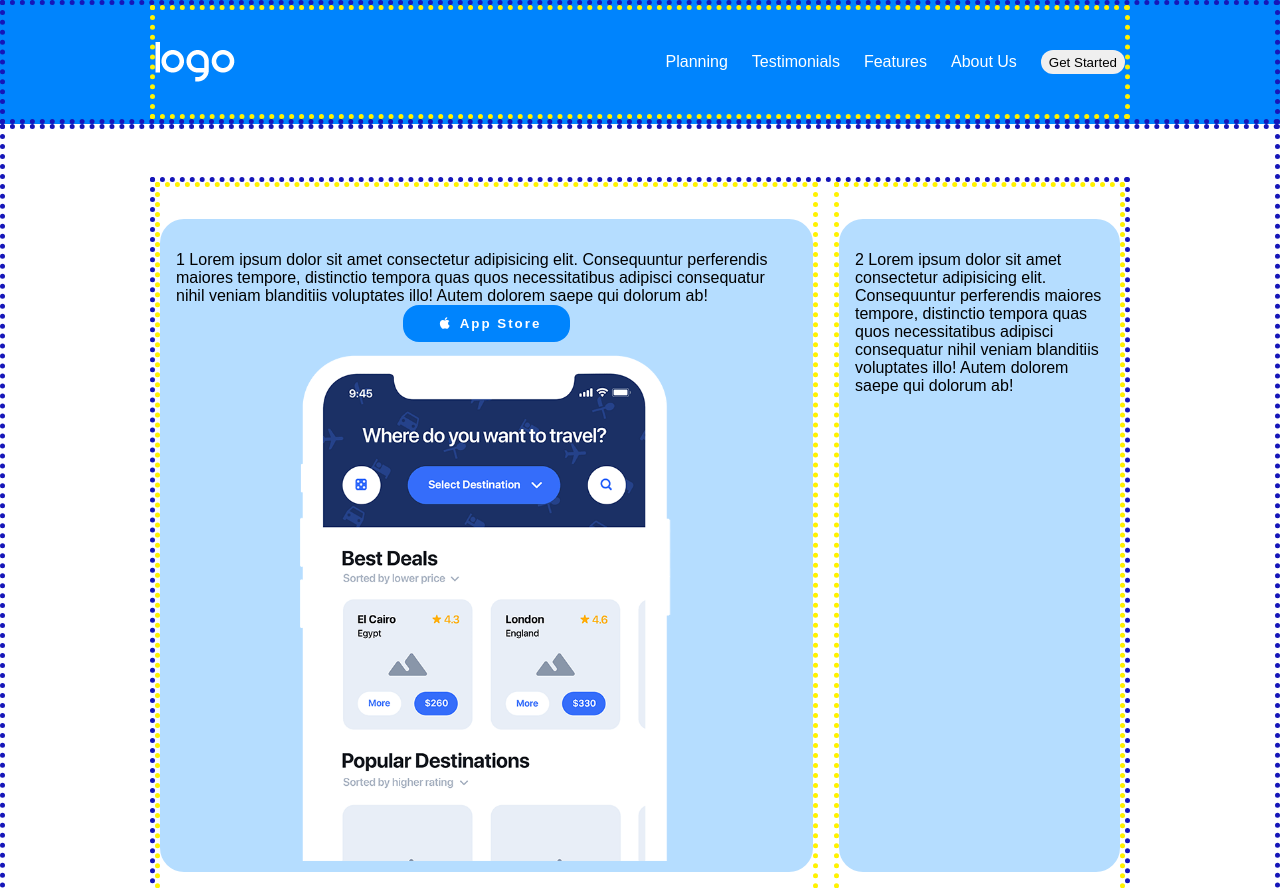
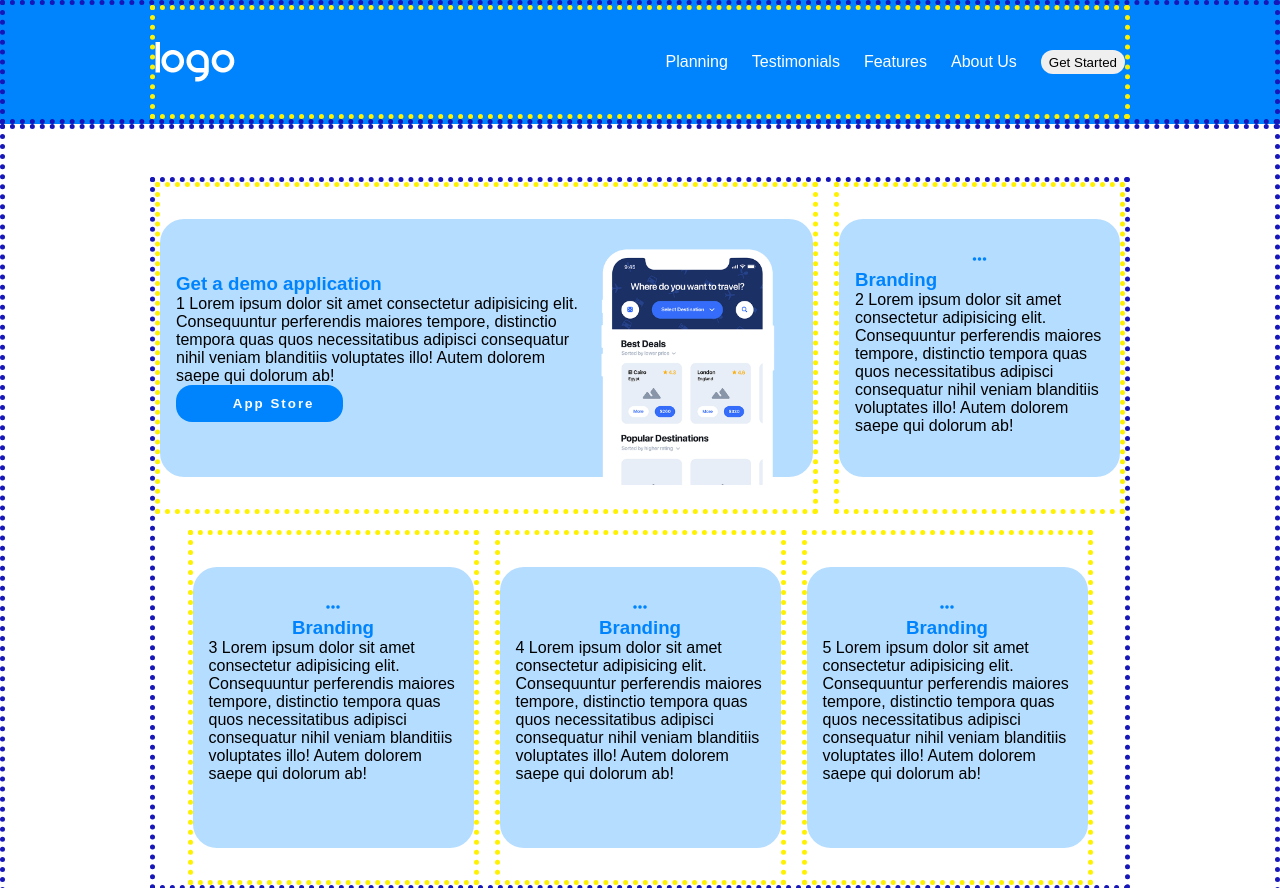
Before and after one commit to PietroFiori91/htmlcss-responsive-layout, a plain HTML site: page index.html in a window 1280 px wide. Shown: the top 888 px of the page. Drawn offline with Linux system fonts and the light colour scheme.

Commit message:
colori + btn classi

```diff
--- a/css/style.css
+++ b/css/style.css
@@ -73,6 +73,10 @@ section {
 
 .color-secondary {
   color: var(--secondary-color);
+}
+
+.color-primary {
+  color: var(--primary-color);
 }
 
 .basic-btn {
@@ -181,6 +185,13 @@ nav i {
   padding: var(--primary-gap);
 }
 
+.text-align {
+  text-align: center;
+}
+
+.section-1 i {
+  color: var(--primary-color);
+}
 /* section 2 */
 /* -------------
 -------------
@@ -463,13 +474,20 @@ footer p {
   }
 
   .flex-col-s1 {
-    /* display: flex;
-    flex-direction: row; */
+    aspect-ratio: 2/1;
+    display: flex;
+    /* flex-direction: row; */
   }
 
   .flex-card {
+    flex-grow: 1;
+    flex-basis: 0;
+    flex-direction: row;
   }
 
+  .section-1 img {
+    width: 35%;
+  }
   /* section 2 */
   /* -----------
 -----------
--- a/index.html
+++ b/index.html
@@ -77,39 +77,64 @@
                 <div class="row">
                     <div class="col border-2 primary-gap-1 col-2-3 flex-col-s1">
                         <div class="card flex-card">
-                            <p>1 Lorem ipsum dolor sit amet consectetur adipisicing elit.
+                            <div>
+                                <p>
+                                <h3 class="color-primary">Get a demo application</h3>1 Lorem ipsum dolor sit amet
+                                consectetur
+                                adipisicing elit.
                                 Consequuntur
                                 perferendis maiores tempore, distinctio tempora quas quos necessitatibus adipisci
-                                consequatur nihil veniam blanditiis voluptates illo! Autem dolorem saepe qui dolorum ab!
-                            </p>
-                            <button class="basic-blue-btn"><i class="fa-brands fa-apple"></i>App Store</button>
+                                consequatur nihil veniam blanditiis voluptates illo! Autem dolorem saepe qui dolorum
+                                ab!
+                                </p>
+                                <button class="basic-blue-btn"><i class="fa-brands fa-apple"></i>App Store</button>
+                            </div>
                             <img class="section1-img" src="./img/phone.png" alt="phone-img">
                         </div>
 
                     </div>
                     <div class="col border-2 primary-gap-1 col-1-3 table">
-                        <div class="card card-table">2 Lorem ipsum dolor sit amet consectetur adipisicing elit.
+                        <div class="card card-table">
+                            <p class="text-align"><i class="fa-solid fa-ellipsis"></i>
+                            <h3 class="color-primary">Branding</h3>2 Lorem ipsum dolor sit amet consectetur adipisicing
+                            elit.
                             Consequuntur
                             perferendis maiores tempore, distinctio tempora quas quos necessitatibus adipisci
                             consequatur nihil veniam blanditiis voluptates illo! Autem dolorem saepe qui dolorum ab!
+                            </p>
                         </div>
                     </div>
                     <div class="col border-2 primary-gap-1 col-1-3">
-                        <div class="card">3 Lorem ipsum dolor sit amet consectetur adipisicing elit. Consequuntur
+                        <div class="card">
+                            <p class="text-align"><i class="fa-solid fa-ellipsis"></i>
+                            <h3 class="color-primary">Branding</h3>3 Lorem ipsum dolor sit amet consectetur adipisicing
+                            elit.
+                            Consequuntur
                             perferendis maiores tempore, distinctio tempora quas quos necessitatibus adipisci
                             consequatur nihil veniam blanditiis voluptates illo! Autem dolorem saepe qui dolorum ab!
+                            </p>
                         </div>
                     </div>
                     <div class="col border-2 primary-gap-1 col-1-3">
-                        <div class="card">4 Lorem ipsum dolor sit amet consectetur adipisicing elit. Consequuntur
+                        <div class="card">
+                            <p class="text-align"><i class="fa-solid fa-ellipsis"></i>
+                            <h3 class="color-primary">Branding</h3>4 Lorem ipsum dolor sit amet consectetur adipisicing
+                            elit.
+                            Consequuntur
                             perferendis maiores tempore, distinctio tempora quas quos necessitatibus adipisci
                             consequatur nihil veniam blanditiis voluptates illo! Autem dolorem saepe qui dolorum ab!
+                            </p>
                         </div>
                     </div>
                     <div class="col border-2 primary-gap-1 col-1-3">
-                        <div class="card">5 Lorem ipsum dolor sit amet consectetur adipisicing elit. Consequuntur
+                        <div class="card">
+                            <p class="text-align"><i class="fa-solid fa-ellipsis"></i>
+                            <h3 class="color-primary">Branding</h3>5 Lorem ipsum dolor sit amet consectetur adipisicing
+                            elit.
+                            Consequuntur
                             perferendis maiores tempore, distinctio tempora quas quos necessitatibus adipisci
                             consequatur nihil veniam blanditiis voluptates illo! Autem dolorem saepe qui dolorum ab!
+                            </p>
                         </div>
                     </div>
                 </div>
@@ -156,6 +181,7 @@
                     </div>
                     <div class="col section-3-col section-3-col-second">
                         <div class="card-section-3 secondary-bg">
+
                             <img src="./img/testimonial1.jpg" alt="">
                             <p class="color-white">Lorem ipsum dolor sit amet, consectetur adipisicing elit. Rem officia
                                 ea ex veritatis
```
